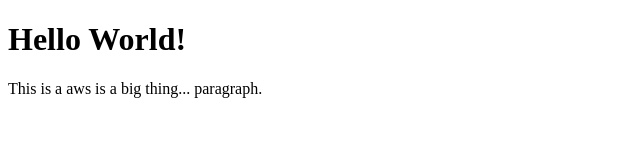
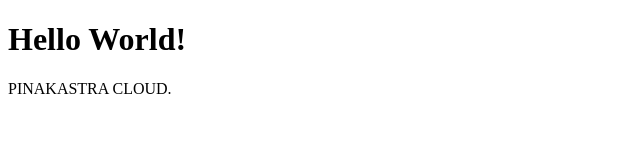
Before and after one commit to nandu213jid/train-sim, a plain HTML site: page index.html in a window 1280 px wide. Shown: the whole page, without its empty margins (0-640 px from the left). Drawn offline with Linux system fonts and the light colour scheme.

Commit message:
Update index.html

```diff
--- a/index.html
+++ b/index.html
@@ -5,6 +5,6 @@
 </head>
 <body>
     <h1>Hello World!</h1>
-    <p>This is a aws is a big thing... paragraph.</p>
+    <p>PINAKASTRA CLOUD.</p>
 </body>
 </html>
```
